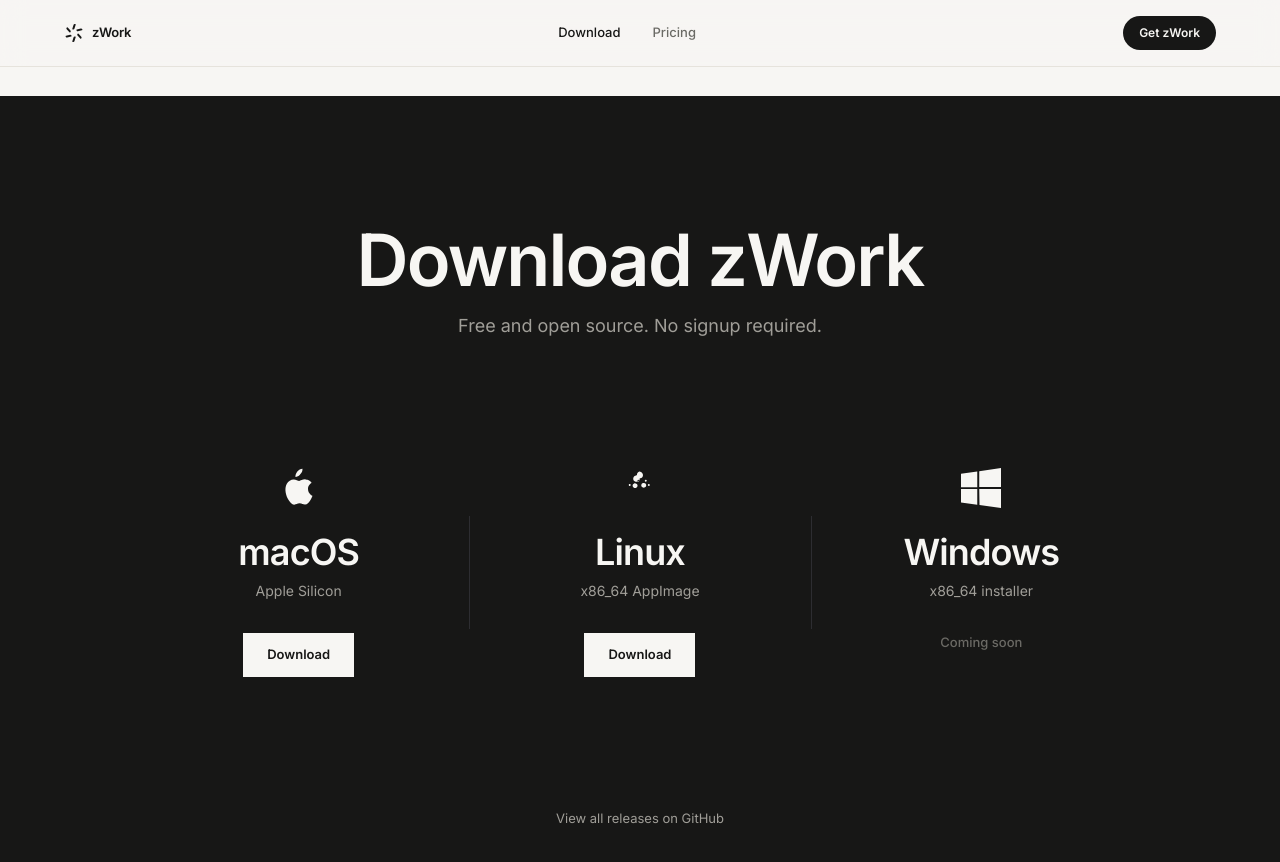
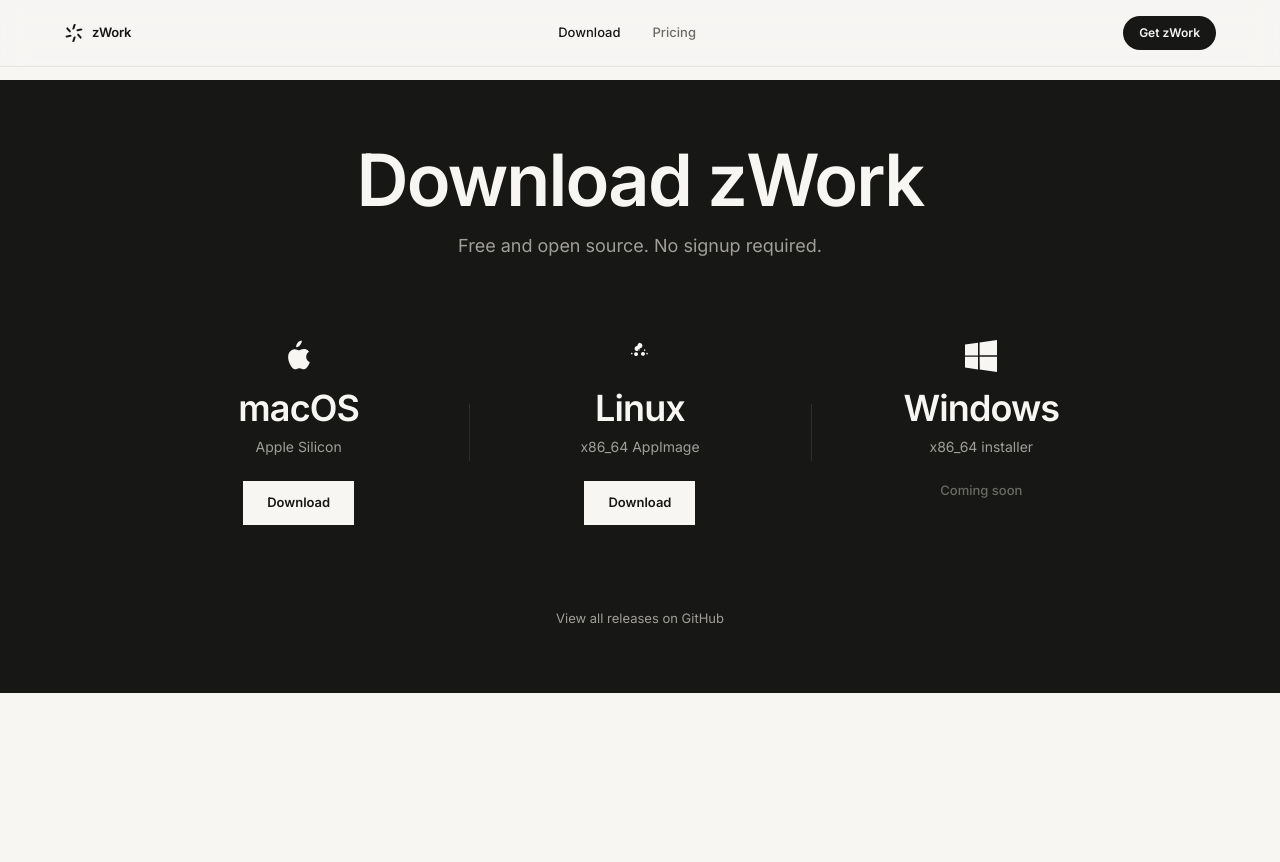
Before and after one commit to Ryz3nPlayZ/zWorkLander, a React (Vite) app: page /download in a window 1280 px wide. Shown: the top 862 px of the page. After the commit the page ends 800 px from the top, so only its background shows below. Built offline with nearby package versions, Linux system fonts and the light colour scheme.

Commit message:
fix: reduce vertical spacing on pricing/download pages to fit viewport

```diff
--- a/src/components/DownloadSection.tsx
+++ b/src/components/DownloadSection.tsx
@@ -90,7 +90,7 @@
     <section
       id="download"
       ref={sectionRef}
-      className="relative z-50 bg-[#171716] py-24 md:py-32 px-6"
+      className="relative z-50 bg-[#171716] py-12 md:py-16 px-6"
     >
       <div className="max-w-5xl mx-auto text-center">
         <h2
@@ -99,7 +99,7 @@
         >
           Download zWork
         </h2>
-        <p className="text-lg text-[#a09e98] mb-20">
+        <p className="text-lg text-[#a09e98] mb-12">
           Free and open source. No signup required.
         </p>
 
@@ -110,16 +110,16 @@
               <div
                 key={p.label}
                 ref={(el) => { itemsRef.current[i] = el; }}
-                className="flex-1 flex flex-col items-center py-12 px-8 md:px-12"
+                className="flex-1 flex flex-col items-center py-8 px-6 md:px-10"
               >
-                <Icon className="h-10 w-10 text-[#f7f6f3] mb-6" />
+                <Icon className="h-8 w-8 text-[#f7f6f3] mb-4" />
                 <h3
                   className="text-3xl md:text-4xl font-semibold tracking-tight text-[#f7f6f3] mb-2"
                   style={serif}
                 >
                   {p.label}
                 </h3>
-                <p className="text-[14px] text-[#a09e98] mb-8">{p.desc}</p>
+                <p className="text-[14px] text-[#a09e98] mb-6">{p.desc}</p>
 
                 {p.comingSoon ? (
                   <span className="text-[13px] font-medium text-[#6b6a65]">
@@ -143,7 +143,7 @@
           <div className="hidden md:block absolute left-2/3 top-24 bottom-24 w-[1px] bg-[#2d2d31]" />
         </div>
 
-        <div className="mt-20">
+        <div className="mt-12">
           <a
             href="https://github.com/Ryz3nPlayZ/zWork/releases"
             target="_blank"
--- a/src/components/PricingSection.tsx
+++ b/src/components/PricingSection.tsx
@@ -86,10 +86,10 @@
     <section
       id="pricing"
       ref={sectionRef}
-      className="relative z-50 bg-[#f7f6f3] py-28 md:py-36 px-6"
+      className="relative z-50 bg-[#f7f6f3] py-12 md:py-16 px-6"
     >
       <div className="max-w-6xl mx-auto">
-        <div className="text-center mb-16 md:mb-24">
+        <div className="text-center mb-8 md:mb-10">
           <h2
             className="text-4xl md:text-5xl lg:text-6xl font-semibold tracking-tight text-[#171716]"
             style={serif}
@@ -117,9 +117,9 @@
               <div className="text-4xl font-semibold text-[#171716] mb-1 group-hover:text-[#f7f6f3] transition-colors duration-300">
                 {tier.price}
               </div>
-              <p className="text-[13px] text-[#a09e98] mb-8 group-hover:text-[#a09e98]">{tier.subtitle}</p>
+              <p className="text-[13px] text-[#a09e98] mb-6">{tier.subtitle}</p>
 
-              <ul className="space-y-3 text-left mb-10 flex-1">
+              <ul className="space-y-2 text-left mb-6 flex-1">
                 {tier.features.map((f) => (
                   <li key={f} className="flex items-start gap-3 text-[14px] text-[#171716] group-hover:text-[#f7f6f3] transition-colors duration-300">
                     <Check className="h-4 w-4 text-[#6b6a65] mt-0.5 shrink-0 group-hover:text-[#f7f6f3] transition-colors duration-300" strokeWidth={2} />
--- a/src/pages/DownloadPage.tsx
+++ b/src/pages/DownloadPage.tsx
@@ -20,7 +20,7 @@
   return (
     <div className="relative min-h-screen bg-[#f7f6f3]">
       <TopBar visible={true} />
-      <div ref={pageRef} className="pt-24">
+      <div ref={pageRef} className="pt-20">
         <DownloadSection />
       </div>
     </div>
--- a/src/pages/PricingPage.tsx
+++ b/src/pages/PricingPage.tsx
@@ -20,7 +20,7 @@
   return (
     <div className="relative min-h-screen bg-[#f7f6f3]">
       <TopBar visible={true} />
-      <div ref={pageRef} className="pt-24">
+      <div ref={pageRef} className="pt-20">
         <PricingSection />
       </div>
     </div>
```
